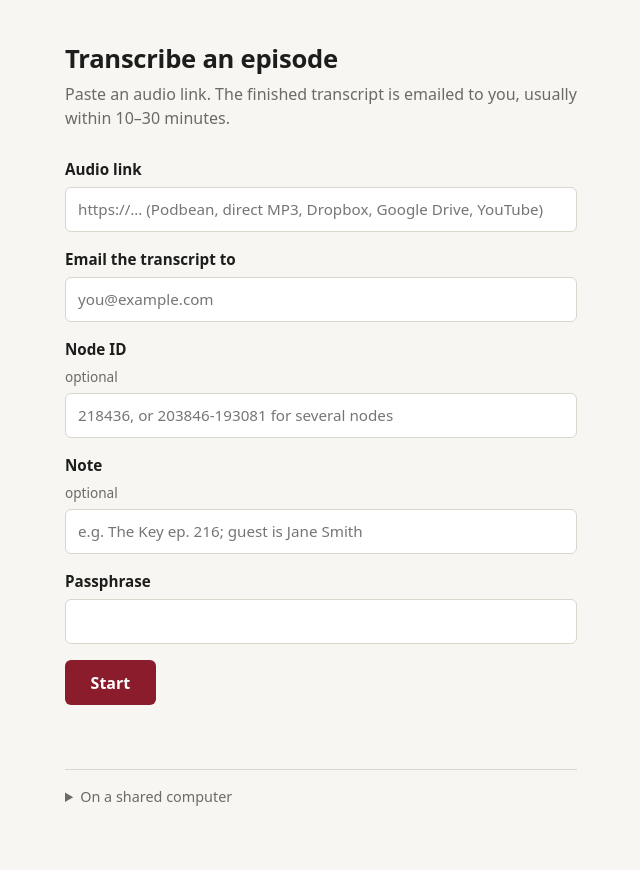
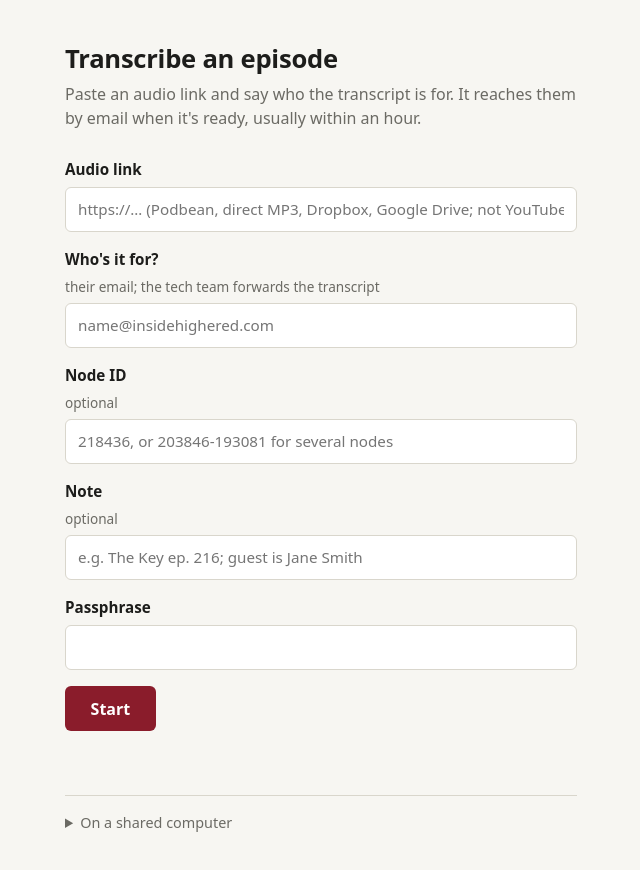
Before and after one commit to jwollihe/ihe-transcribe, a plain HTML site: page index.html in a window 1280 px wide. Shown: the whole page, without its empty margins (319-959 px from the left). Drawn offline with Linux system fonts and the light colour scheme.

Commit message:
Ask who the transcript is for

```diff
--- a/index.html
+++ b/index.html
@@ -10,14 +10,14 @@
 <body>
 <main>
   <h1>Transcribe an episode</h1>
-  <p class="lede">Paste an audio link. The finished transcript is emailed to you, usually within 10–30 minutes.</p>
+  <p class="lede">Paste an audio link and say who the transcript is for. It reaches them by email when it's ready, usually within an hour.</p>
 
   <form id="f" autocomplete="off">
     <label>Audio link
-      <input name="audio_url" type="url" required placeholder="https://… (Podbean, direct MP3, Dropbox, Google Drive, YouTube)">
+      <input name="audio_url" type="url" required placeholder="https://… (Podbean, direct MP3, Dropbox, Google Drive; not YouTube)">
     </label>
-    <label>Email the transcript to
-      <input name="email" type="email" required placeholder="you@example.com" autocomplete="email">
+    <label>Who's it for? <span class="opt">their email; the tech team forwards the transcript</span>
+      <input name="email" type="email" required placeholder="name@insidehighered.com" autocomplete="email">
     </label>
     <label>Node ID <span class="opt">optional</span>
       <input name="nid" inputmode="numeric" pattern="[0-9]+(-[0-9]+)*" placeholder="218436, or 203846-193081 for several nodes">
@@ -74,7 +74,7 @@ form.addEventListener("submit", async (e) => {
     token = null;
     if (r.status === 204) {
       form.reset();
-      say(`Started. The transcript goes to ${d.email}; if something fails, a failure notice goes there instead.`, "ok");
+      say(`Started. The transcript will reach ${d.email} when it's ready.`, "ok");
     } else if (r.status === 401) {
       throw new Error("GitHub rejected the stored token (expired or revoked). Make a new one and redo setup.html.");
     } else {
```
Also changed, not shown: 1 other file.
